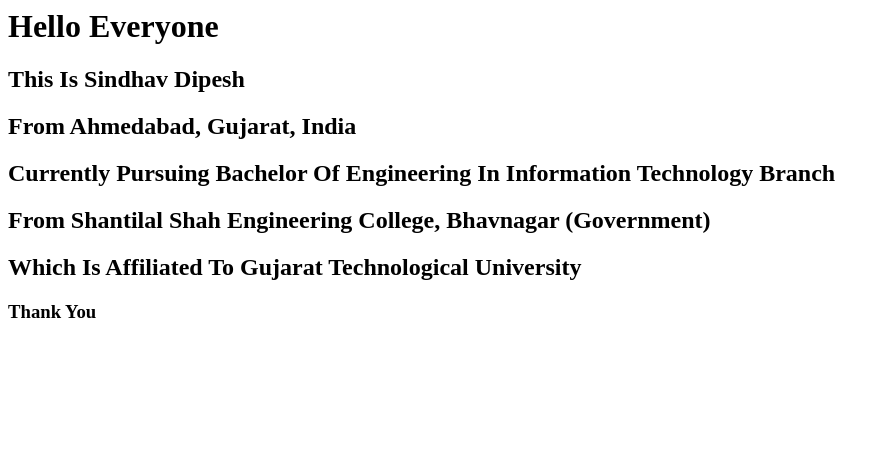
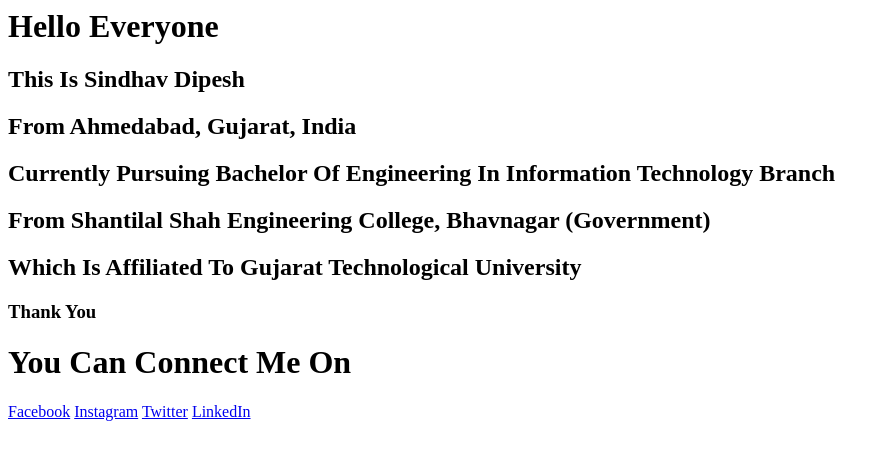
Before and after one commit to sindhavdipesh/sindhavdipesh.github.io, a plain HTML site: page index.html in a window 1280 px wide. Shown: the whole page, without its empty margins (0-890 px from the left). Drawn offline with Linux system fonts and the light colour scheme.

Commit message:
Update index.html

```diff
--- a/index.html
+++ b/index.html
@@ -1,7 +1,13 @@
 <h1>Hello Everyone</h1>
-<h2>This Is Sindhav Dipesh</h2>
+<h2>This Is Sindhav Dipesh<h2>
 <h2>From Ahmedabad, Gujarat, India<h2>
 <h2>Currently Pursuing Bachelor Of Engineering In Information Technology Branch<h2>
 <h2>From Shantilal Shah Engineering College, Bhavnagar (Government)<h2>
 <h2>Which Is Affiliated To Gujarat Technological University<h2>
 <h3>Thank You</h3>
+
+<h1>You Can Connect Me On</h1>
+<a href="https://facebook.com/dipesh.sindhav.9">Facebook</a>
+<a href="https://www.instagram.com/dip_sindhav/">Instagram</a>
+<a href="https://twitter.com/SindhavDipesh">Twitter</a>
+<a href="https://www.linkedin.com/in/dip-sindhav">LinkedIn</a>
```
